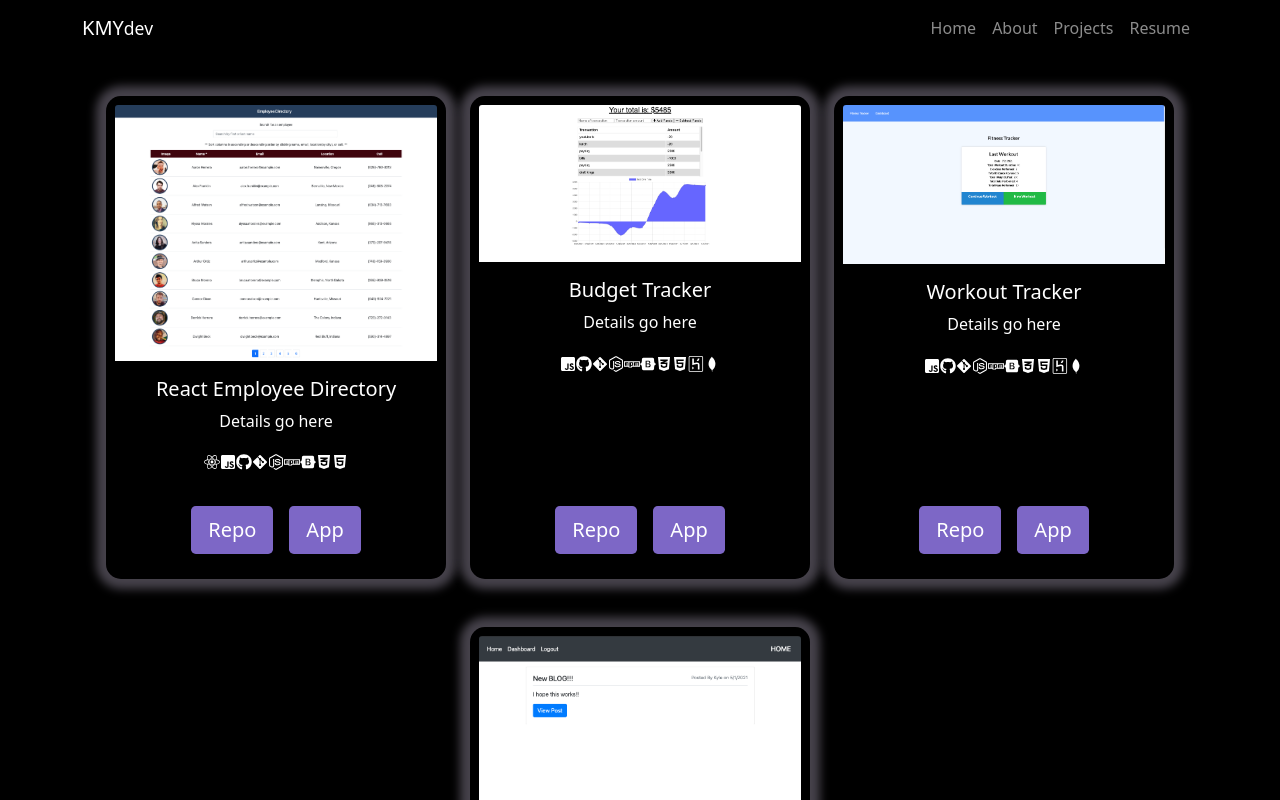
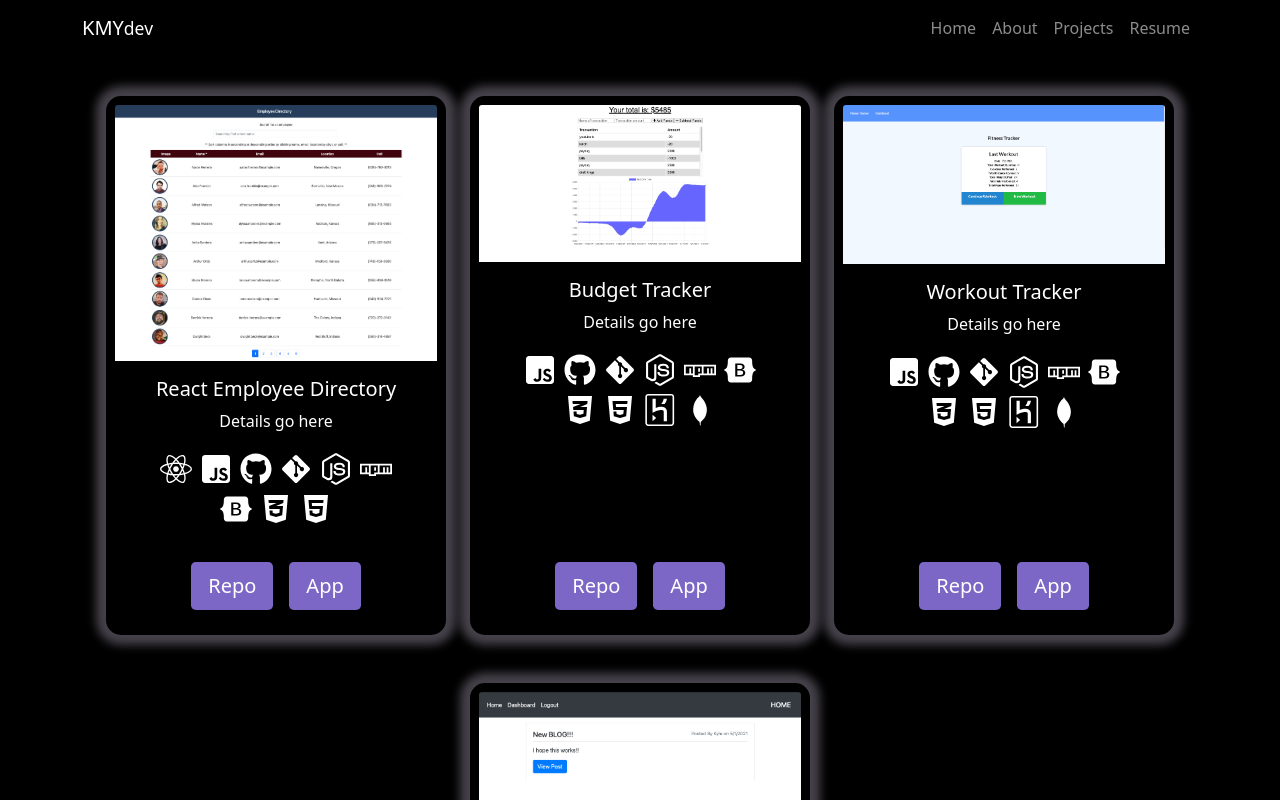
Before and after one commit to Youngin9210/kmydev-react-portfolio, a React (Create React App) app: page /projects in a window 1280 px wide. Shown: the top 800 px of the page. Built offline with nearby package versions, Linux system fonts and the light colour scheme.

Commit message:
increasing size of icons and also adding some margin

```diff
--- a/src/technologies.js
+++ b/src/technologies.js
@@ -12,18 +12,18 @@ import {
 } from 'react-icons/fa';
 import { GrHeroku, GrMysql } from 'react-icons/gr';
 const technologies = {
-	react: <FaReact />,
-	javascript: <FaJsSquare />,
-	github: <FaGithub />,
-	git: <FaGitAlt />,
-	nodejs: <FaNodeJs />,
-	npm: <FaNpm />,
-	bootstrap: <FaBootstrap />,
-	css: <FaCss3Alt />,
-	html: <FaHtml5 />,
-	heroku: <GrHeroku />,
-	mysql: <GrMysql />,
-	mongodb: <DiMongodb />,
+	react: <FaReact size="32" className="m-1" />,
+	javascript: <FaJsSquare size="32" className="m-1" />,
+	github: <FaGithub size="32" className="m-1" />,
+	git: <FaGitAlt size="32" className="m-1" />,
+	nodejs: <FaNodeJs size="32" className="m-1" />,
+	npm: <FaNpm size="32" className="m-1" />,
+	bootstrap: <FaBootstrap size="32" className="m-1" />,
+	css: <FaCss3Alt size="32" className="m-1" />,
+	html: <FaHtml5 size="32" className="m-1" />,
+	heroku: <GrHeroku size="32" className="m-1" />,
+	mysql: <GrMysql size="32" className="m-1" />,
+	mongodb: <DiMongodb size="32" className="m-1" />,
 };
 
 export default technologies;
```
